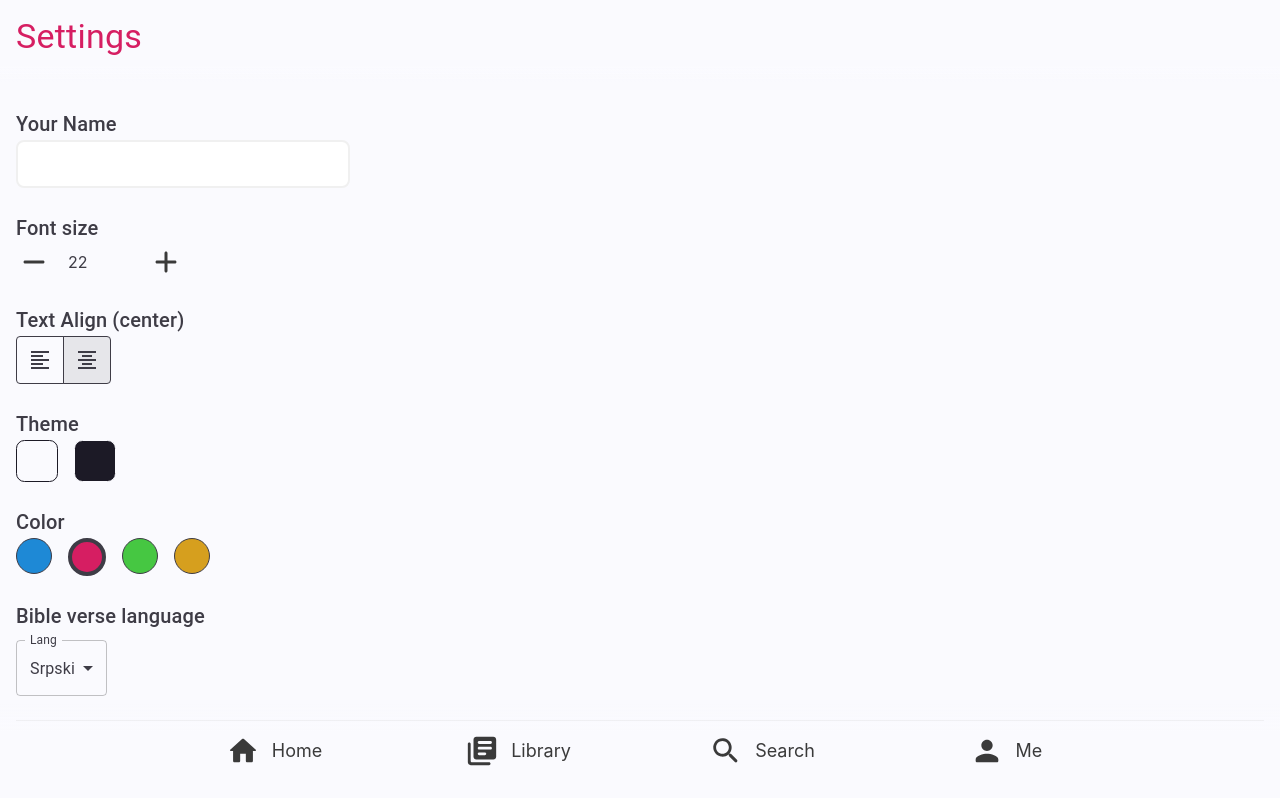
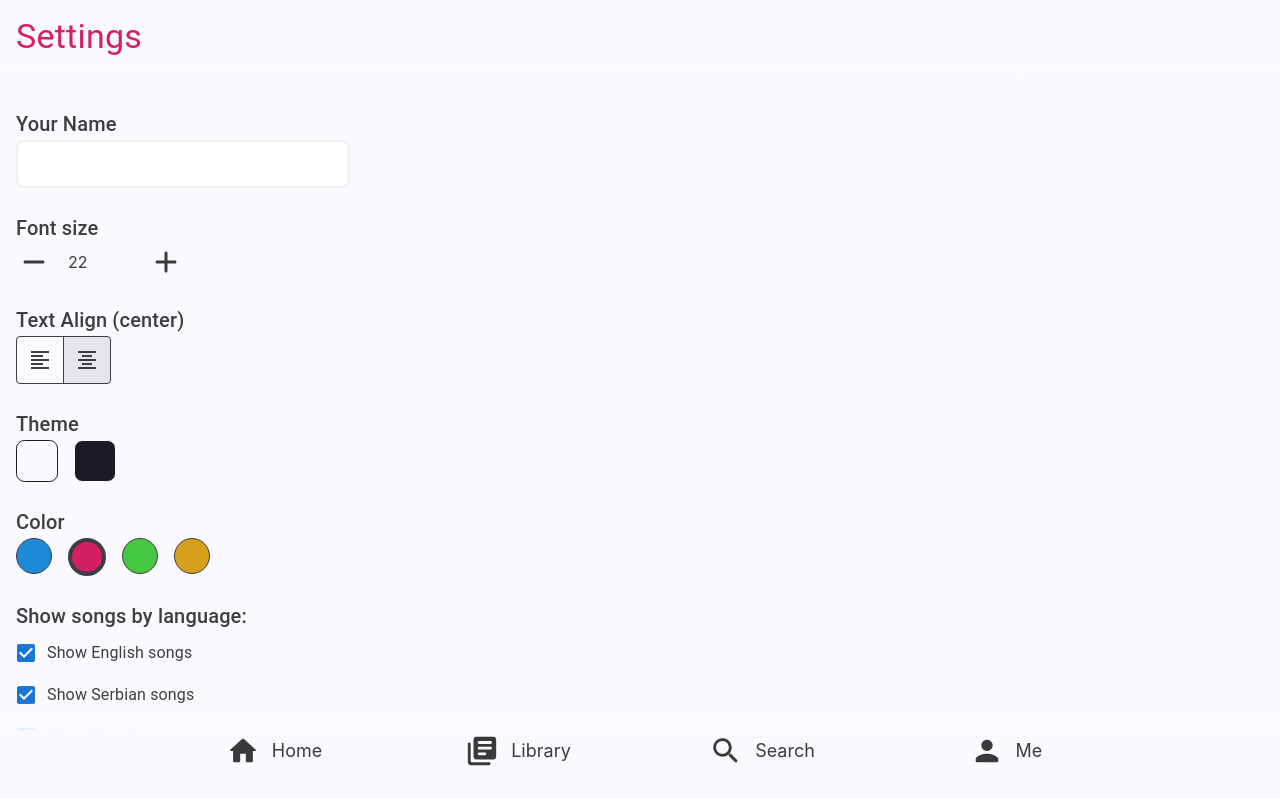
Before and after one commit to kukuckarastislav/lyrics-library, a React (Vite) app in the folder lyrics-library-react/: page /#/settings in a window 1280 px wide. Shown: the top 798 px of the page. Built offline with nearby package versions, Linux system fonts and the light colour scheme.

Commit message:
feat: setting page added checboxs for show song lang

```diff
--- a/lyrics-library-react/src/models/UserSettings.ts
+++ b/lyrics-library-react/src/models/UserSettings.ts
@@ -25,6 +25,10 @@ export class UserSettings {
 
         public bibleVerseLanguage: string = 'srb', // eng, sk, srb
 
+        public showSerbianSongs: boolean = true,
+        public showSlovakSongs: boolean = true,
+        public showEnglishSongs: boolean = true,
+
     ) { }
 
     // eslint-disable-next-line @typescript-eslint/no-explicit-any
@@ -40,6 +44,9 @@ export class UserSettings {
             json.songHistory,
             json.songFavorites,
             json.bibleVerseLanguage,
+            json.showSerbianSongs,
+            json.showSlovakSongs,
+            json.showEnglishSongs,
         );
     }
 
@@ -120,6 +127,22 @@ export class UserSettings {
         this.saveToLocalStorage();
     }
 
+    public isSongLangVisible(lang: string): boolean {
+        if (lang == 'srb') return this.showSerbianSongs;
+        else if (lang == 'sk') return this.showSlovakSongs;
+        else if (lang == 'eng') return this.showEnglishSongs;
+        return false;
+    }
+
+    public toggleSongLangVisibility(lang: string, flag: boolean): void {
+
+        if (lang == 'srb') this.showSerbianSongs = flag;
+        else if (lang == 'sk') this.showSlovakSongs = flag;
+        else if (lang == 'eng') this.showEnglishSongs = flag;
+
+        this.saveToLocalStorage();
+    }
+
 
     //
 
--- a/lyrics-library-react/src/pages/SettingsPage.tsx
+++ b/lyrics-library-react/src/pages/SettingsPage.tsx
@@ -1,4 +1,4 @@
-import { Divider, FormControl, InputLabel, MenuItem, Select, SelectChangeEvent, ToggleButton, ToggleButtonGroup, Typography } from '@mui/material';
+import { Checkbox, Divider, FormControl, FormControlLabel, FormGroup, InputLabel, MenuItem, Select, SelectChangeEvent, ToggleButton, ToggleButtonGroup, Typography } from '@mui/material';
 import ThemeUtils from '../utils/themeUtils';
 import style from './SettingsPage.module.scss';
 import React from 'react';
@@ -95,6 +95,26 @@ export default function SettingsPage() {
     userSettings.setBibleVerseLanguage(lang);
   };
 
+  ///
+  const [showSerbianSongs, setShowSerbianSongs] = React.useState(userSettings.showSerbianSongs);
+  const [showSlovakSongs, setShowSlovakSongs] = React.useState(userSettings.showSlovakSongs);
+  const [showEnglishSongs, setShowEnglishSongs] = React.useState(userSettings.showEnglishSongs);
+
+  const handleChangeSerbian = (event: React.ChangeEvent<HTMLInputElement>) => {
+    setShowSerbianSongs(event.target.checked);
+    userSettings.toggleSongLangVisibility('srb', event.target.checked);
+  };
+
+  const handleChangeSlovak = (event: React.ChangeEvent<HTMLInputElement>) => {
+    setShowSlovakSongs(event.target.checked);
+    userSettings.toggleSongLangVisibility('sk', event.target.checked);
+  };
+
+  const handleChangeEnglish = (event: React.ChangeEvent<HTMLInputElement>) => {
+    setShowEnglishSongs(event.target.checked);
+    userSettings.toggleSongLangVisibility('eng', event.target.checked);
+  };
+
 
   return (
     <div className={style.SettingsPageCss}>
@@ -162,7 +182,28 @@ export default function SettingsPage() {
         </div>
         <br />
 
+        <Typography variant="h6" className='mb-2'>Show songs by language:</Typography>
+        <div>
+        <FormGroup>
+            <FormControlLabel
+              control={<Checkbox
+                checked={showEnglishSongs}
+                onChange={handleChangeEnglish} />}
+              label="Show English songs" />
+            <FormControlLabel
+              control={<Checkbox
+                checked={showSerbianSongs}
+                onChange={handleChangeSerbian}/>}
+              label="Show Serbian songs" />
+            <FormControlLabel
+              control={<Checkbox
+                checked={showSlovakSongs}
+                onChange={handleChangeSlovak}/>}
+              label="Show Slovak songs" />
+        </FormGroup>
+        </div>
 
+        <br />
         <Typography variant="h6" className='mb-2'>Bible verse language</Typography>
         <div className='mb-2'></div>
         <FormControl>
```
